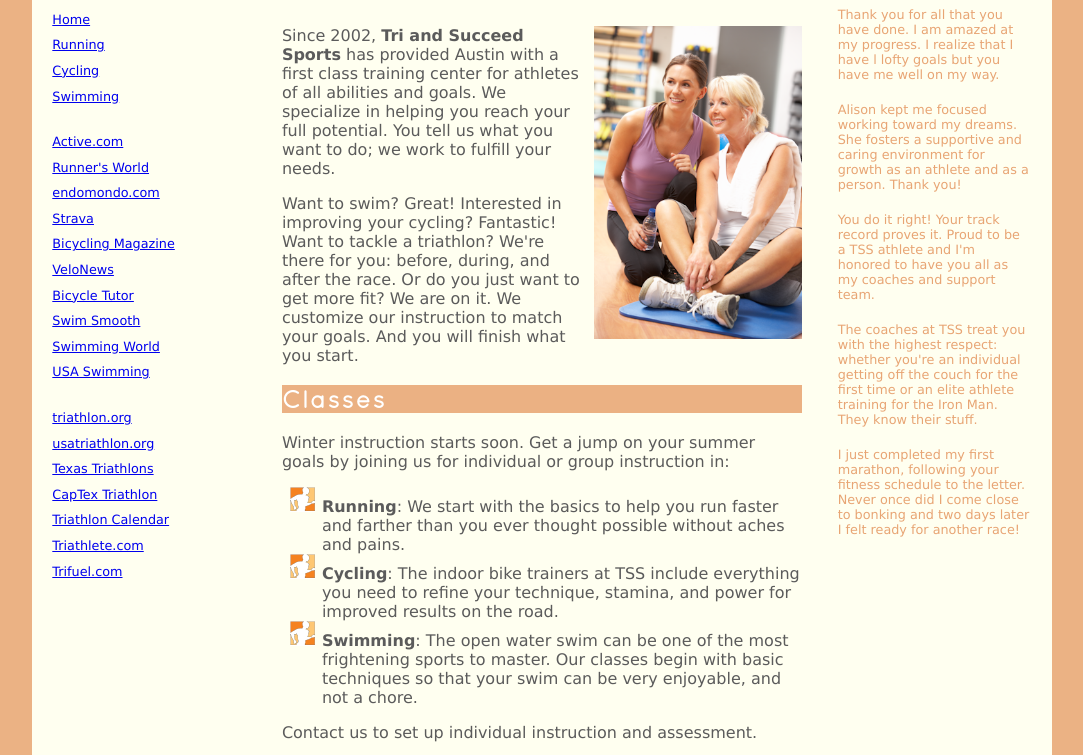
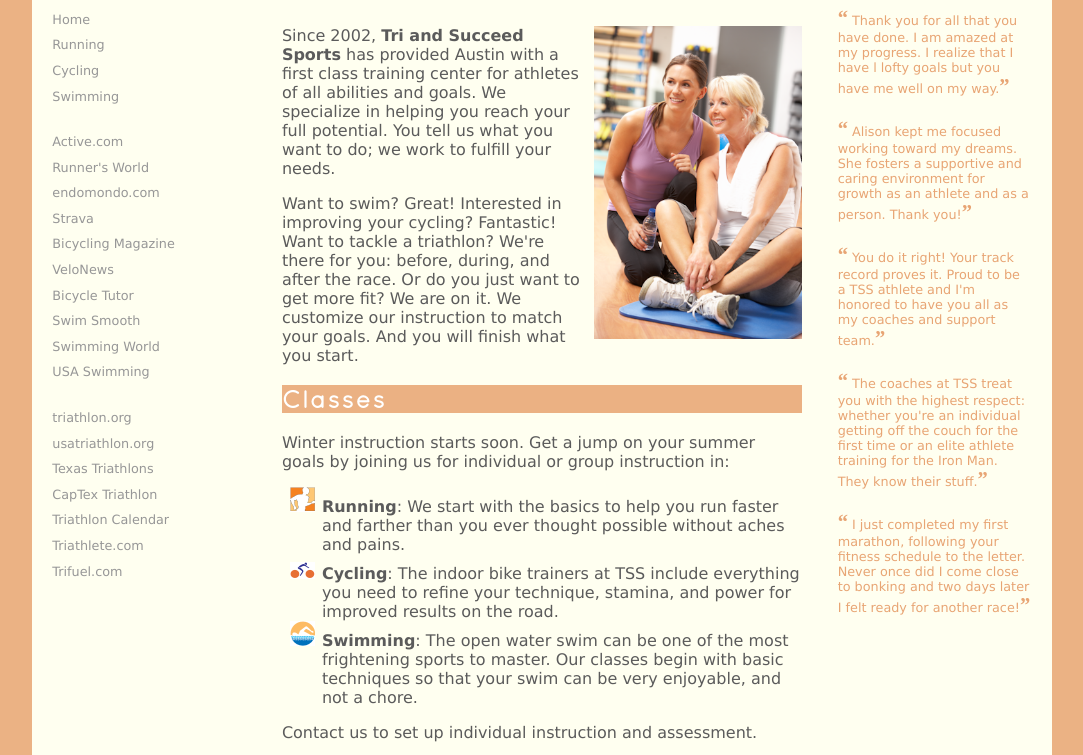
Before and after one commit to jaybar975/S1_Exercise_03, a plain HTML site: page index.html in a window 1280 px wide. Shown: the part 197-952 px from the top of the page, without its empty margins (98-1181 px from the left). Drawn offline with Linux system fonts and the light colour scheme.

Commit message:
Final Commit
Updated styles using pseudo classes and elements

```diff
--- a/tss_styles.css
+++ b/tss_styles.css
@@ -70,6 +70,21 @@ aside {
 aside blockquote {
     color: rgb(232, 165, 116);
     margin: 20px 5px;
+    quotes: '\201C''\201D';
+}
+
+aside blockquote::before {
+    content: open-quote;
+    font-family: 'Times New Roman', Times, serif;
+    font-size: 1.6em;
+    font-weight: bold
+}
+
+aside blockquote::after {
+    content: close-quote;
+    font-family: 'Times New Roman', Times, serif;
+    font-size: 1.6em;
+    font-weight: bold;
 }
 
 /* Navigation Styles */
@@ -87,9 +102,29 @@ nav>ul>li.newgroup {
     margin-top: 20px;
 }
 
+nav>ul>li>a:link,
+nav>ul>li>a:visited {
+    color: rgb(151, 151, 151);
+    text-decoration: none;
+}
+
+nav>ul>li>a:hover,
+nav>ul>li>a:active {
+    color: rgb(255, 64, 255);
+    text-decoration: underline;
+}
+
 /* List Styles */
-article#about_tss ul {
-    list-style-image: url(runicon.png);
+article#about_tss ul li:first-of-type {
+    list-style-image: url('runicon.png');
+}
+
+article#about_tss ul li:nth-of-type(2) {
+    list-style-image: url('bikeicon.png');
+}
+
+article#about_tss ul li:last-of-type {
+    list-style-image: url('swimicon.png');
 }
 
 article.syllabus ol {
```
